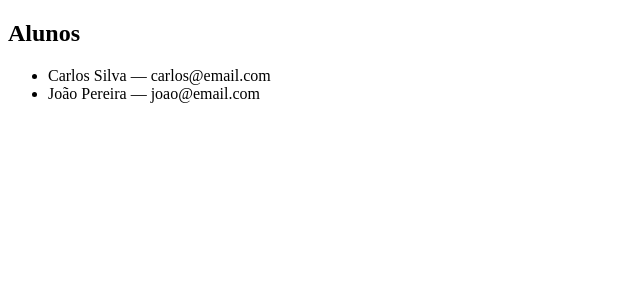
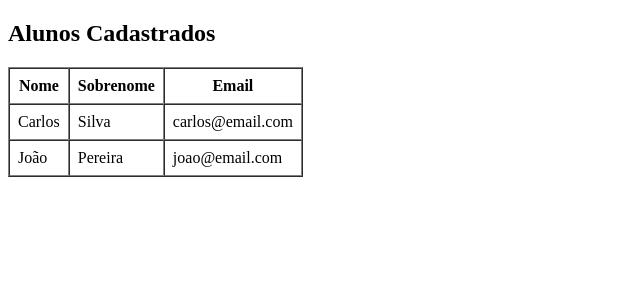
Before and after one commit to Natan2023ADS/front-end-eas, a Django app: page /alunos/ in a window 1280 px wide. Shown: the part 108-408 px from the top of the page, without its empty margins (0-640 px from the left). Run offline with Django 4.2, Linux system fonts and the light colour scheme; data comes from the database, SQL or seed files in the repository.

Commit message:
Update alunos_list.html

```diff
--- a/templates/alunos_list.html
+++ b/templates/alunos_list.html
@@ -1,11 +1,21 @@
 {% extends "base.html" %}
 {% block content %}
-<h2>Alunos</h2>
-<ul>
-{% for aluno in alunos %}
-    <li>{{ aluno.nome }} {{ aluno.sobrenome }} — {{ aluno.email }}</li>
-{% empty %}
-    <li>Sem alunos cadastrados.</li>
-{% endfor %}
-</ul>
+<h2>Alunos Cadastrados</h2>
+
+<table border="1" cellpadding="8" cellspacing="0">
+    <tr>
+        <th>Nome</th>
+        <th>Sobrenome</th>
+        <th>Email</th>
+    </tr>
+    {% for aluno in alunos %}
+    <tr>
+        <td>{{ aluno.nome }}</td>
+        <td>{{ aluno.sobrenome }}</td>
+        <td>{{ aluno.email }}</td>
+    </tr>
+    {% empty %}
+    <tr><td colspan="3">Nenhum aluno cadastrado.</td></tr>
+    {% endfor %}
+</table>
 {% endblock %}
```
